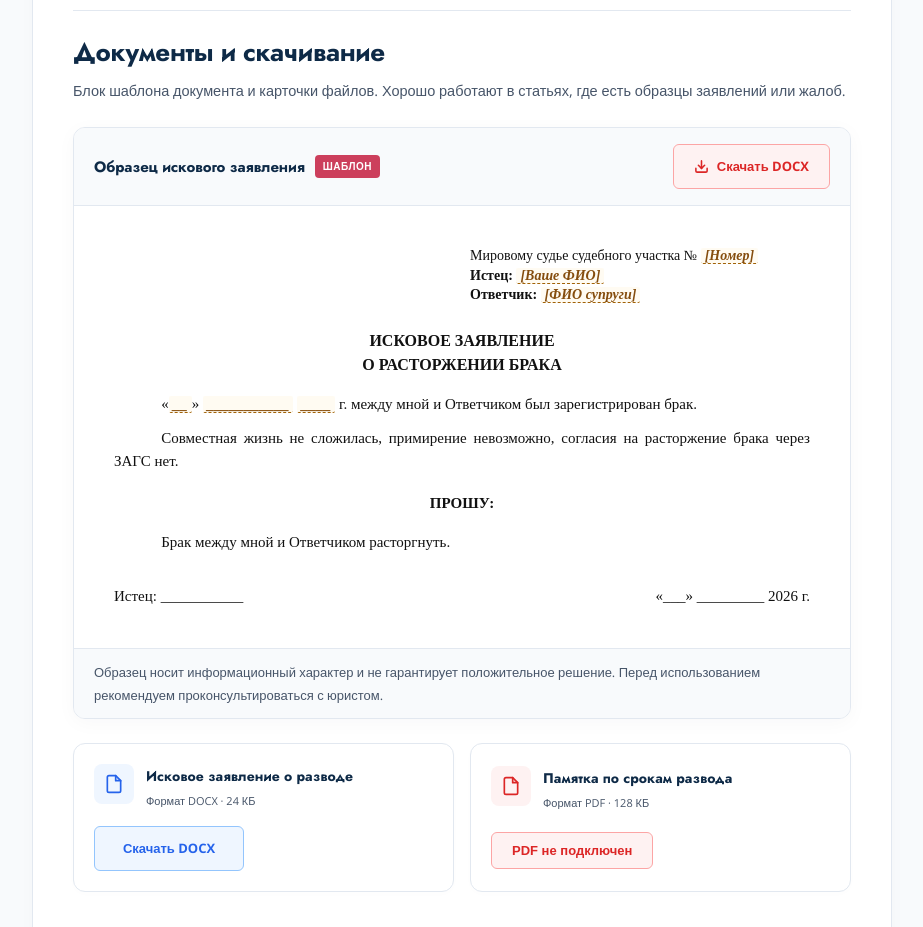
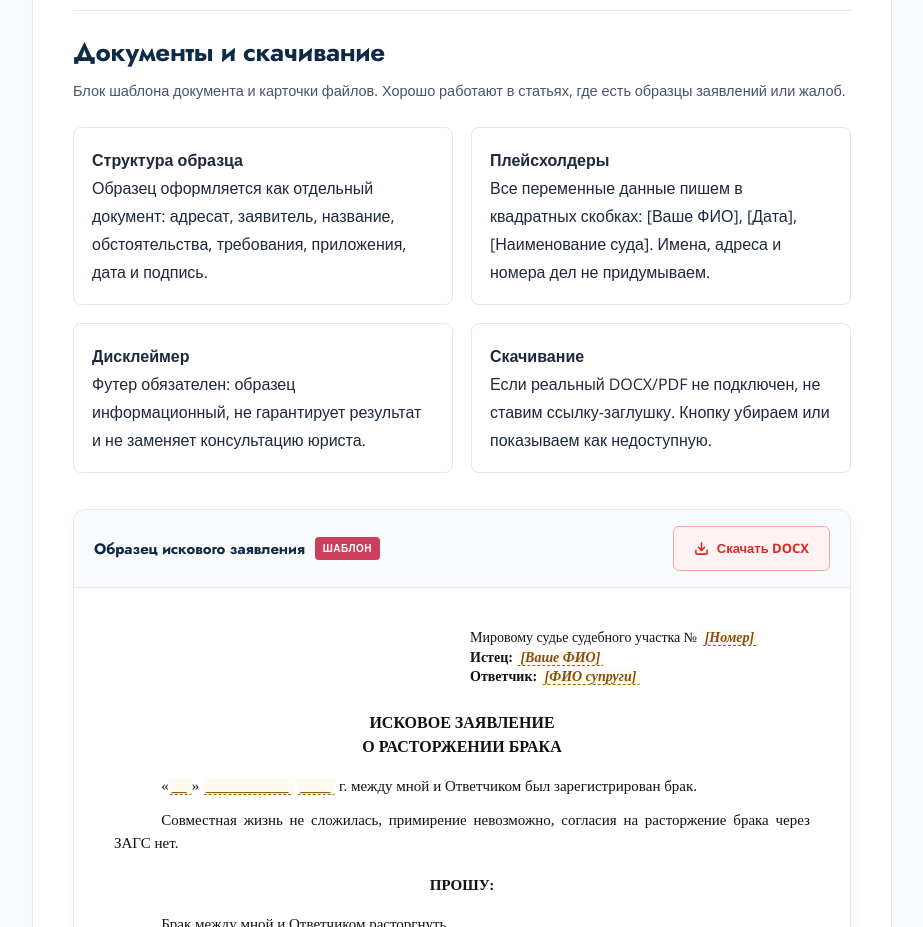
Before and after one commit to keiczu1/Seo-Analyse, a website: page Gemini/article-ui-kit.html in a window 1280 px wide. Shown: the part 8260-9187 px from the top of the page, without its empty margins (28-951 px from the left). Drawn offline with nearby package versions, Linux system fonts and the light colour scheme.

Commit message:
Document legal sample formatting rules

```diff
--- a/Gemini/article-ui-kit.html
+++ b/Gemini/article-ui-kit.html
@@ -1096,6 +1096,25 @@
           <h2>Документы и скачивание</h2>
           <p class="kit-section-note">Блок шаблона документа и карточки файлов. Хорошо работают в статьях, где есть образцы заявлений или жалоб.</p>
 
+          <div class="kit-rules-grid" aria-label="Правила оформления образца документа">
+            <div class="kit-rule-card">
+              <strong>Структура образца</strong>
+              <p>Образец оформляется как отдельный документ: адресат, заявитель, название, обстоятельства, требования, приложения, дата и подпись.</p>
+            </div>
+            <div class="kit-rule-card">
+              <strong>Плейсхолдеры</strong>
+              <p>Все переменные данные пишем в квадратных скобках: <span class="placeholder">[Ваше ФИО]</span>, <span class="placeholder">[Дата]</span>, <span class="placeholder">[Наименование суда]</span>. Имена, адреса и номера дел не придумываем.</p>
+            </div>
+            <div class="kit-rule-card">
+              <strong>Дисклеймер</strong>
+              <p>Футер обязателен: образец информационный, не гарантирует результат и не заменяет консультацию юриста.</p>
+            </div>
+            <div class="kit-rule-card">
+              <strong>Скачивание</strong>
+              <p>Если реальный DOCX/PDF не подключен, не ставим ссылку-заглушку. Кнопку убираем или показываем как недоступную.</p>
+            </div>
+          </div>
+
           <div class="doc-template">
             <div class="doc-header">
               <div class="doc-header-left">
```
Also changed, not shown: .qoder/skills/seo-brief-pipeline/references/article-html-guide.md, .qoder/skills/seo-brief-pipeline/references/editorial-rules-legal.md.
